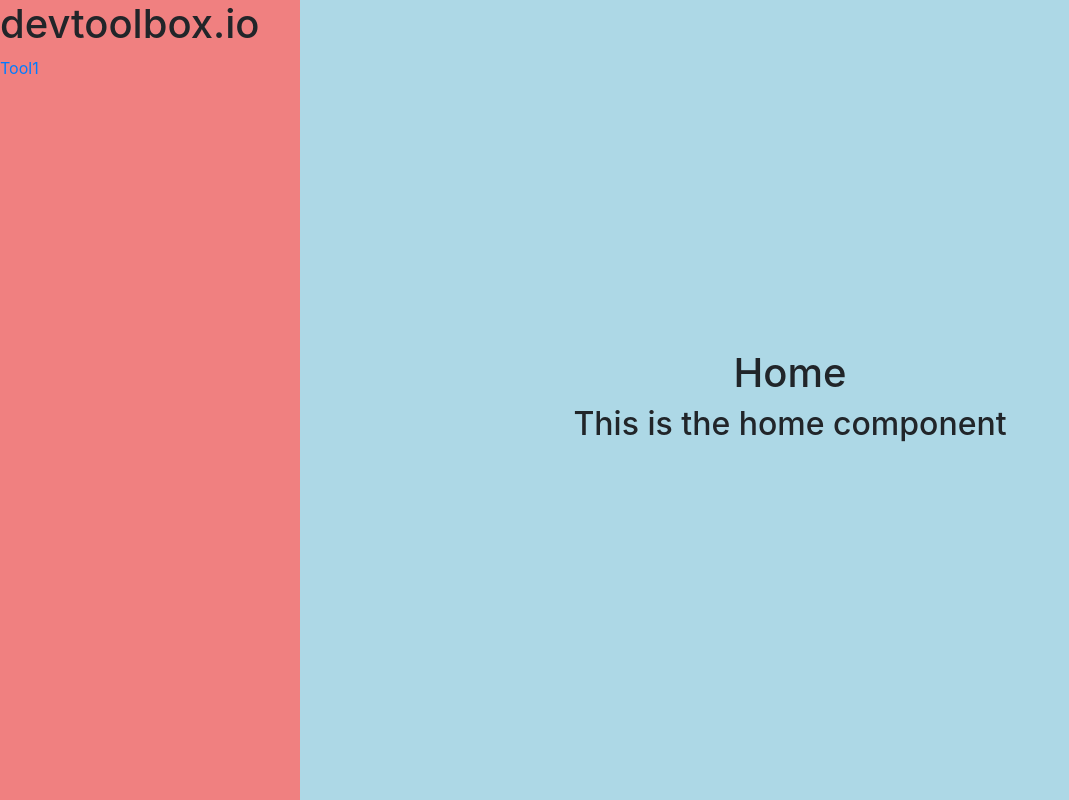
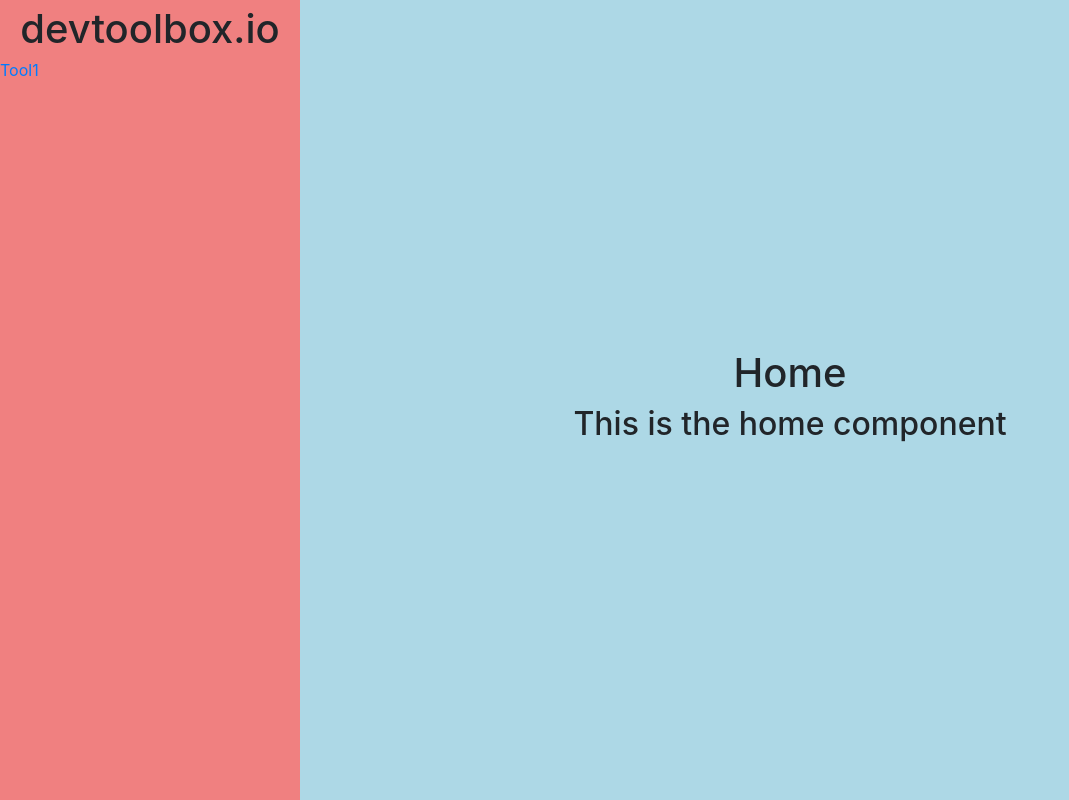
Before and after one commit to jackdcasey/devtoolbox.io, a Vue app: page / in a window 1280 px wide. Shown: the whole page, without its empty margins (0-1069 px from the left). Built offline with nearby package versions, Linux system fonts and the light colour scheme.

Commit message:
Center sidebar title

```diff
--- a/src/components/layout/Sidebar.vue
+++ b/src/components/layout/Sidebar.vue
@@ -13,6 +13,13 @@ export default {
 }
 </script>
 
-<style>
+<style scoped>
+
+h1 {
+    margin-top: 5px;
+    margin-bottom: 5px;
+
+    text-align: center;
+}
 
 </style>
```
